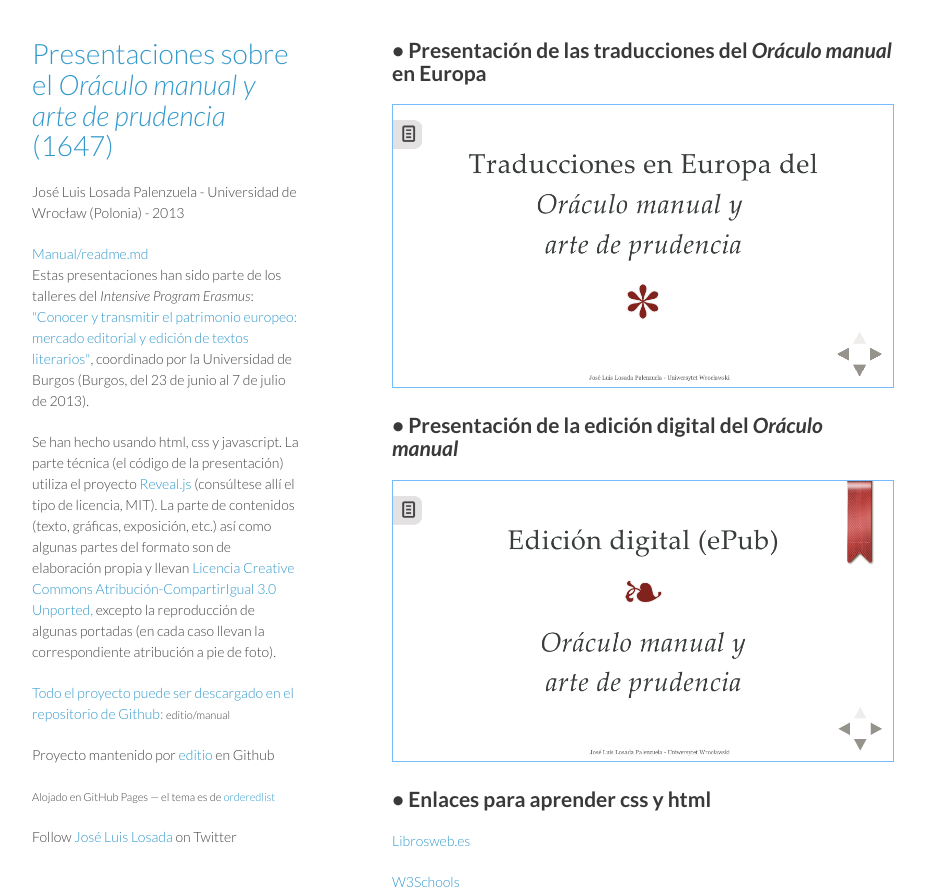
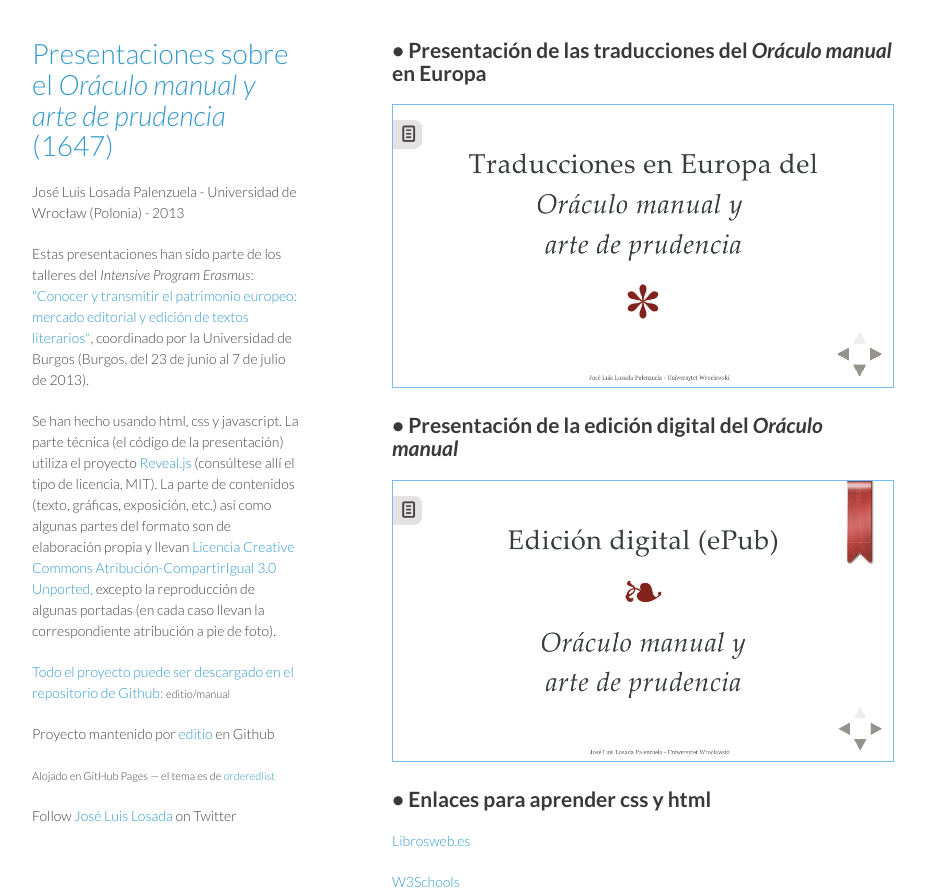
Before and after one commit to editio/manual, a website: page index.html in a window 1280 px wide. Shown: the top 895 px of the page, without its empty margins (178-1103 px from the left). Drawn offline with Linux system fonts and the light colour scheme.

Commit message:
Prova md erase

```diff
--- a/index.html
+++ b/index.html
@@ -29,9 +29,6 @@
                 </h1>
 
         <p>José Luis Losada Palenzuela - Universidad de Wrocław (Polonia) - 2013</p>
-
-        <a href="http://editio.github.io/manual/README.md">Manual/readme.md</a>
-
 
         <p>Estas presentaciones han sido parte de los talleres del <i>Intensive Program Erasmus</i>: <a href="http://www3.ubu.es/ierasmus/pagina.php?p=presentacion">"Conocer y transmitir el patrimonio europeo: mercado editorial y edición de textos literarios"</a>, coordinado por la Universidad de Burgos (Burgos, del 23 de junio al 7 de julio de 2013).</p>
 
```
